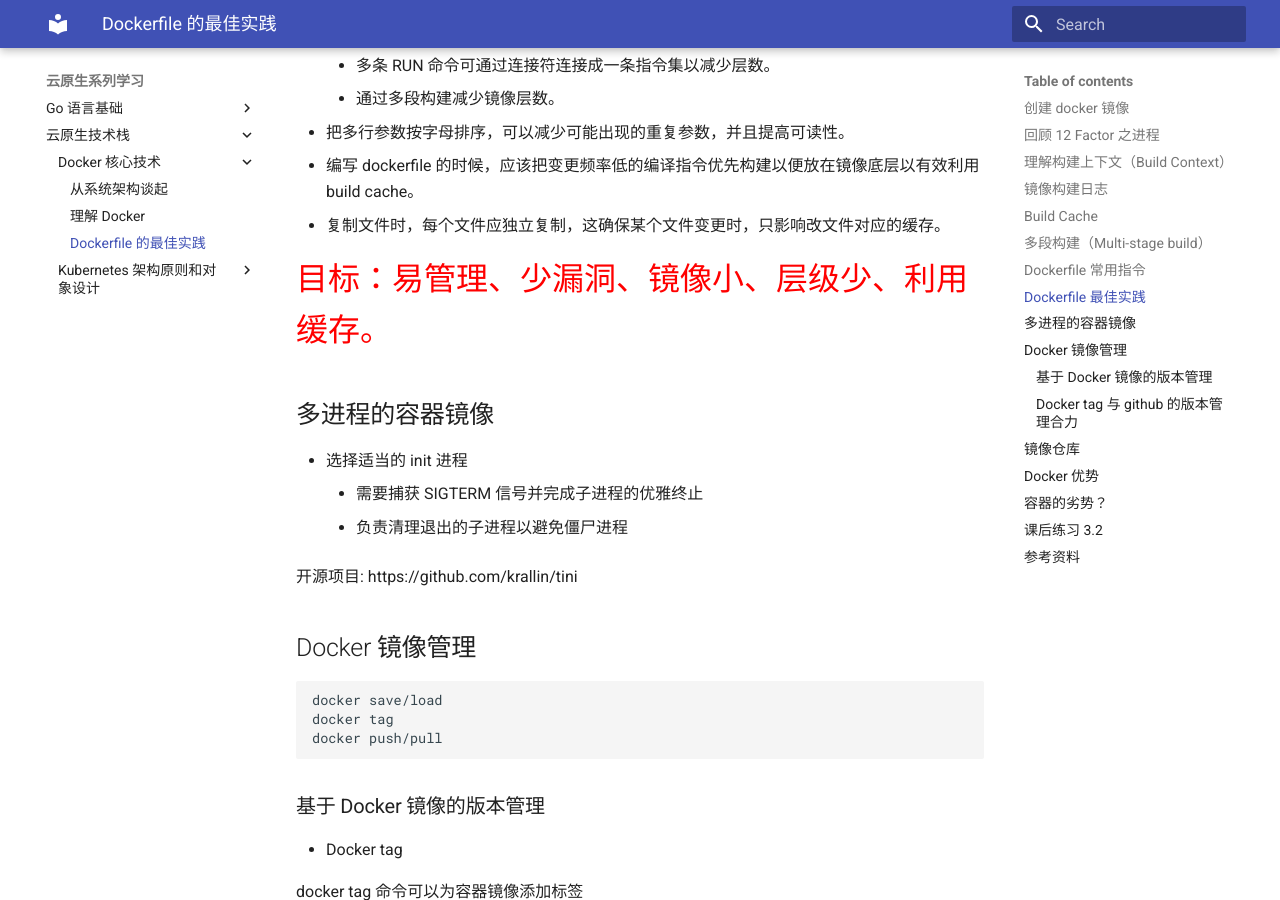
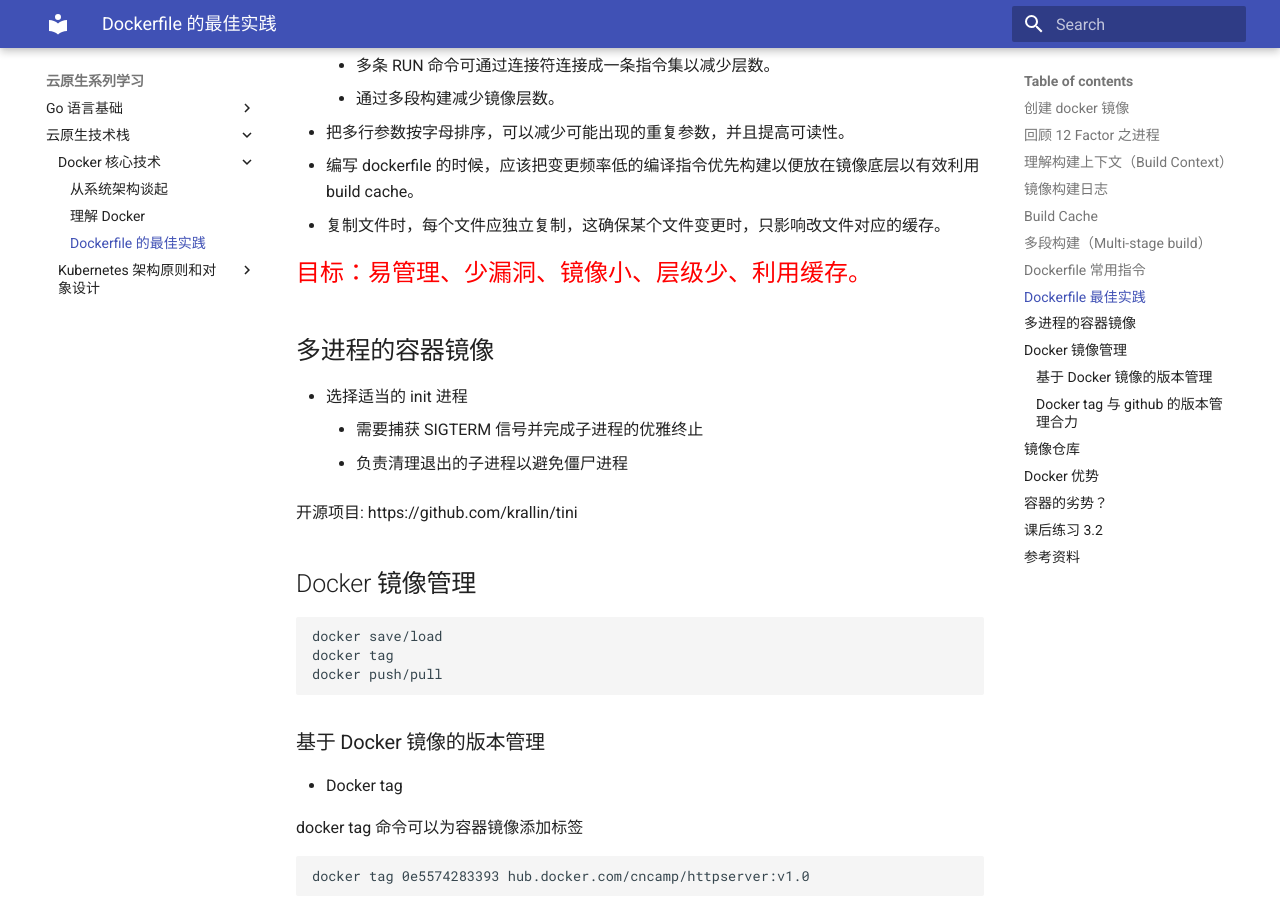
Before and after one commit to mkbooks/k8s-mengfanjie, an MkDocs documentation site: the page built from docs/2/1/3.md, in a window 1280 px wide and 900 px high, scrolled down 5950 px. Built offline with MkDocs 1.6.1 and Material for MkDocs 9.7.7, drawn with Linux system fonts in a browser that asks for light colours.

Commit message:
fix: docker.dockerfile

```diff
--- a/docs/2/1/3.md
+++ b/docs/2/1/3.md
@@ -203,7 +203,7 @@
 - 编写 dockerfile 的时候，应该把变更频率低的编译指令优先构建以便放在镜像底层以有效利用 build cache。
 - 复制文件时，每个文件应独立复制，这确保某个文件变更时，只影响改文件对应的缓存。
 
-<font color=red size=6>目标：易管理、少漏洞、镜像小、层级少、利用缓存。</font>
+<font color=red size=5>目标：易管理、少漏洞、镜像小、层级少、利用缓存。</font>
 
 ## 多进程的容器镜像
 - 选择适当的 init 进程
```
